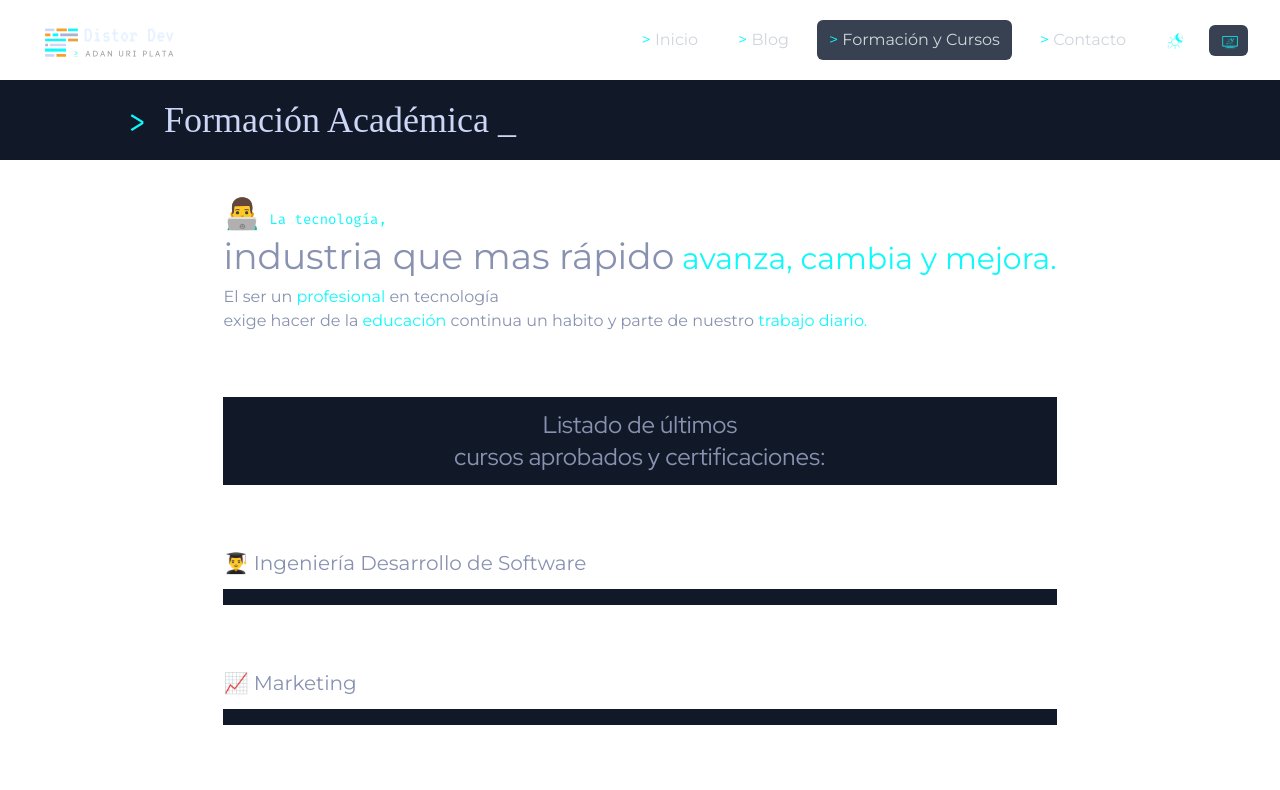
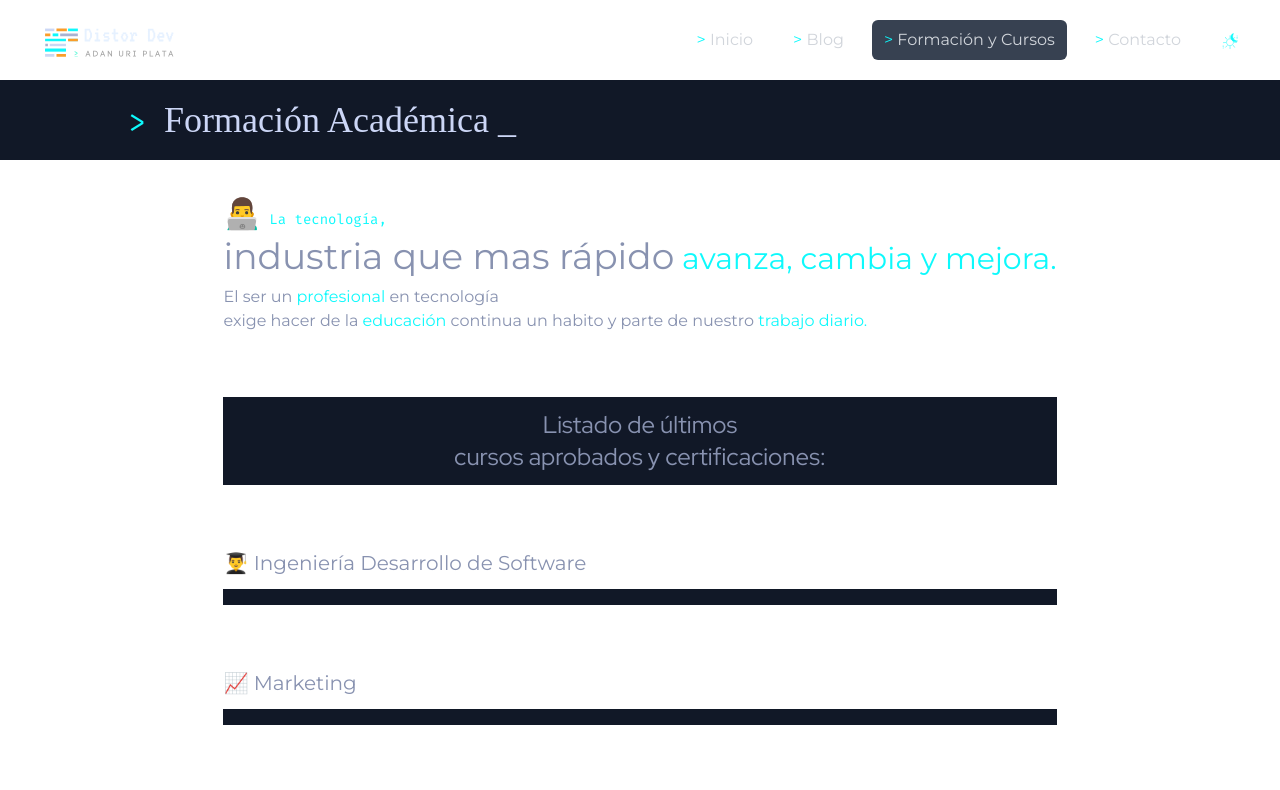
Before and after one commit to adanuriplata/nextdidevblog, a Next.js app: page /formacion in a window 1280 px wide. Shown: the top 790 px of the page. Built offline with nearby package versions, Linux system fonts and the light colour scheme; a web font is replaced by a local one.

Commit message:
Feat: Added mod for only 1 button for dark mode

```diff
--- a/components/globals/DarkModeSwitch.tsx
+++ b/components/globals/DarkModeSwitch.tsx
@@ -66,20 +66,19 @@ const DarkModeSwitch = () => {
   isSystemPreferenceChange();
   console.log(isSystemSource)
 
-  if (isSystemSource === undefined && isDarkMode === undefined) return <p>loading...</p>
-
   return (
     <>
-      <div className={` ${!isSystemSource ? 'bg-gray-700' : 'hover:bg-gray-700'} cursor-pointer text-gray-300 font-sans items-center font-medium px-3 py-2 hover:bg focus:outline-none rounded-md transition duration-500 ease-in-out `} onClick={() => {
+      <div className={`${false ? 'bg-gray-700' : 'hover:bg-gray-700'} cursor-pointer text-gray-300 font-sans items-center font-medium px-3 py-2 hover:bg focus:outline-none rounded-md transition duration-500 ease-in-out `} onClick={() => {
         setIsDarkMode(!isDarkMode)
         setSystemSource(false)} }>
             <DarkModeIcon />
       </div>
-      <div className={` ${isSystemSource ? 'bg-gray-700' : 'hover:bg-gray-700'} cursor-pointer text-gray-300 font-sans items-center font-medium px-3 py-2 hover:bg focus:outline-none rounded-md transition duration-500 ease-in-out `} onClick={() => {
+      {/* TODO: solve details of not matching server and client styles */}
+      {/* <div className={`${isSystemSource ? 'bg-gray-700' : 'hover:bg-gray-700'} cursor-pointer text-gray-300 font-sans items-center font-medium px-3 py-2 hover:bg focus:outline-none rounded-md transition duration-500 ease-in-out `} onClick={() => {
         // setIsDarkMode(!isDarkMode)
         setSystemSource(true)} }>
             <SystemModeIcon />
-      </div>
+      </div> */}
     </>
   )
 }
```
